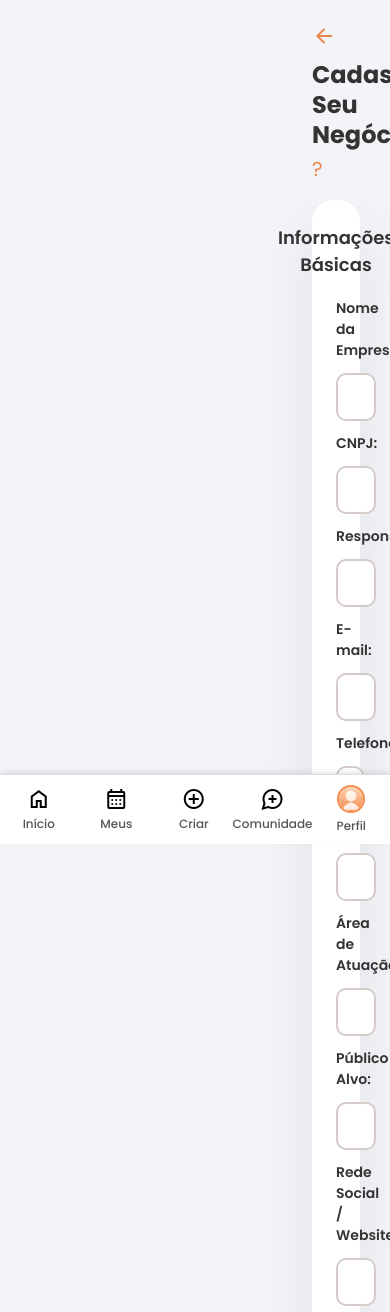
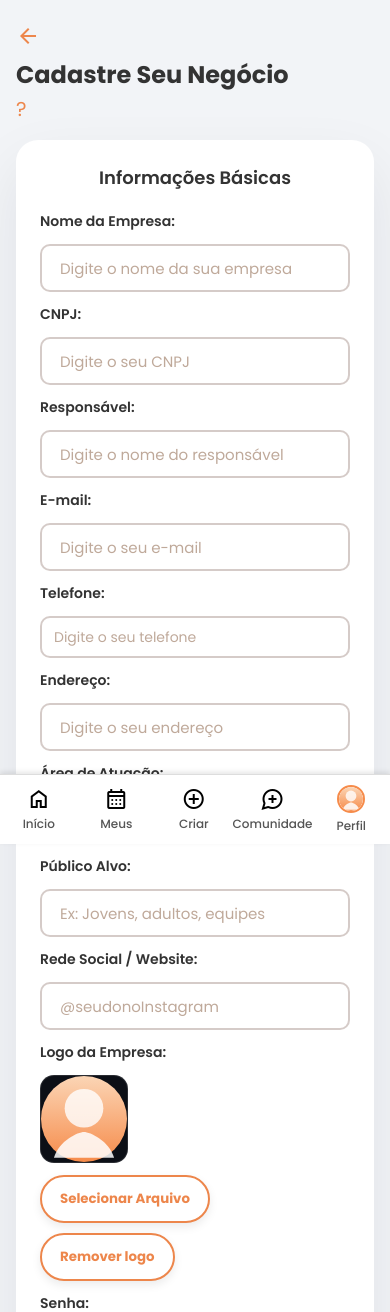
Before and after one commit to joelysom/Coony-Django-Transforme-se, a Django app: template usuarios/templates/usuarios/empresa/cadastro_empresa.html in a window 390 px wide; the page is wider, and only the part inside the window is pictured. Shown: the top 1312 px of that part. Run offline with Django 5.2, Linux system fonts and the light colour scheme; the template is opened without the code that fills it, so the values that code supplies are empty; some libraries are stand-ins or nearby versions.

Commit message:
Coony pre-pronto

```diff
--- a/usuarios/static/pages/tela_empresas/css/main.css
+++ b/usuarios/static/pages/tela_empresas/css/main.css
@@ -659,9 +659,13 @@ a.btn-secondary {
 :is(body.page-empresa-shell, body.page-empresa-cadastro) {
   background: var(--bg-light);
   min-height: 100vh;
-  padding: 0;
+  padding: 0 !important;
+  margin: 0 !important;
   overflow-x: hidden;
   box-sizing: border-box;
+  padding-left: 0 !important;
+  padding-right: 0 !important;
+  padding-bottom: 0 !important;
 }
 
 :is(body.page-empresa-shell, body.page-empresa-cadastro) .nav-shell[hidden] {
@@ -677,19 +681,27 @@ a.btn-secondary {
 }
 
 :is(body.page-empresa-shell, body.page-empresa-cadastro)[data-current-nav="desktop"],
-:is(body.page-empresa-shell, body.page-empresa-cadastro)[data-render-mode="desktop"] {
-  padding-left: calc(280px + 16px);
-  padding-right: 24px;
+:is(body.page-empresa-shell, body.page-empresa-cadastro):not([data-current-nav])[data-render-mode="desktop"] {
+  padding-left: calc(280px + 16px) !important;
+  padding-right: 24px !important;
+  padding-bottom: 0 !important;
 }
 
 :is(body.page-empresa-shell, body.page-empresa-cadastro)[data-current-nav="desktop"] .page,
-:is(body.page-empresa-shell, body.page-empresa-cadastro)[data-render-mode="desktop"] .page {
+:is(body.page-empresa-shell, body.page-empresa-cadastro):not([data-current-nav])[data-render-mode="desktop"] .page {
   max-width: min(1240px, calc(100vw - (280px + 40px)));
   margin-left: 0;
 }
 
+:is(body.page-empresa-shell, body.page-empresa-cadastro)[data-current-nav="mobile"],
+:is(body.page-empresa-shell, body.page-empresa-cadastro):not([data-current-nav])[data-render-mode="mobile"] {
+  padding-left: 0 !important;
+  padding-right: 0 !important;
+  padding-bottom: clamp(80px, 10vw, 110px) !important;
+}
+
 :is(body.page-empresa-shell, body.page-empresa-cadastro)[data-current-nav="mobile"] .page,
-:is(body.page-empresa-shell, body.page-empresa-cadastro)[data-render-mode="mobile"] .page {
+:is(body.page-empresa-shell, body.page-empresa-cadastro):not([data-current-nav])[data-render-mode="mobile"] .page {
   margin-left: auto;
   margin-right: auto;
   padding-bottom: 120px;
```
Also changed, not shown: db.sqlite3.
